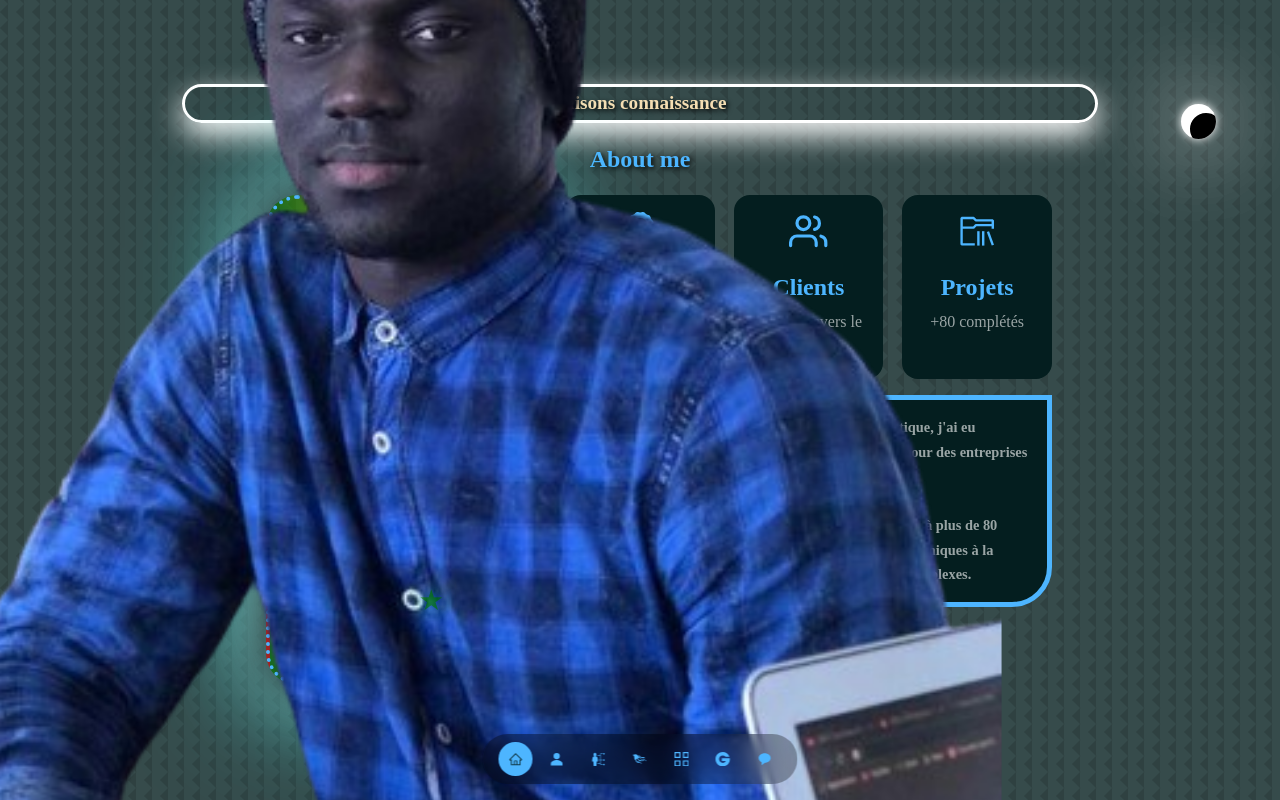
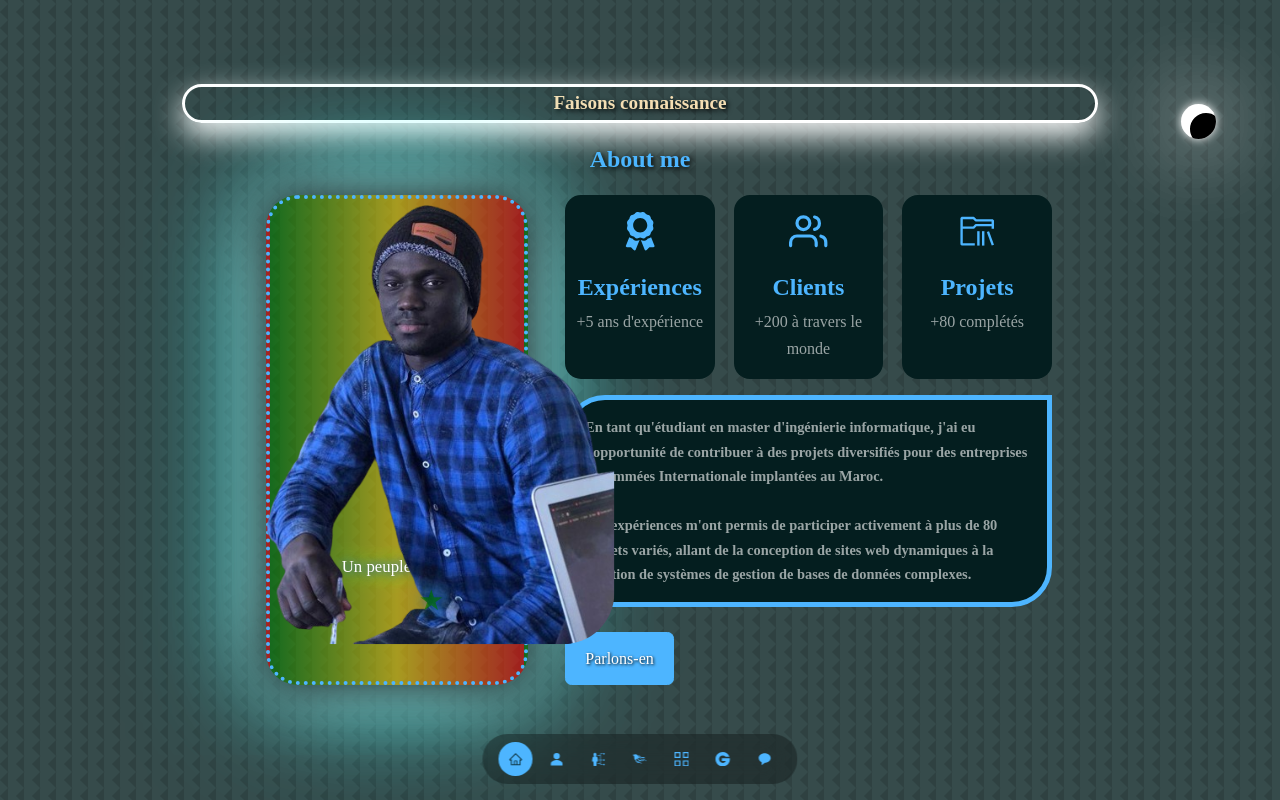
Before and after one commit to Mouhamed1003/keenprogrammer.com, a React (Create React App) app: page / in a window 1280 px wide. In both pictures the pointer is over the picture 431 px from the left and 1196 px from the top of the page. Shown: the part 796-1596 px from the top of the page. Built offline with nearby package versions, Linux system fonts and the light colour scheme.

Commit message:
Update a_propos.css

```diff
--- a/src/components/a_propos/a_propos.css
+++ b/src/components/a_propos/a_propos.css
@@ -67,7 +67,7 @@ section {
     transition: transform 0.3s ease;
 }
 .apropos_moi-image:hover img {
-    transform: scale(5); /* Agrandir légèrement l'image au survol */
+    transform: scale(1.6); /* Agrandir légèrement l'image au survol */
 }
 
 .my_nationality {
```
